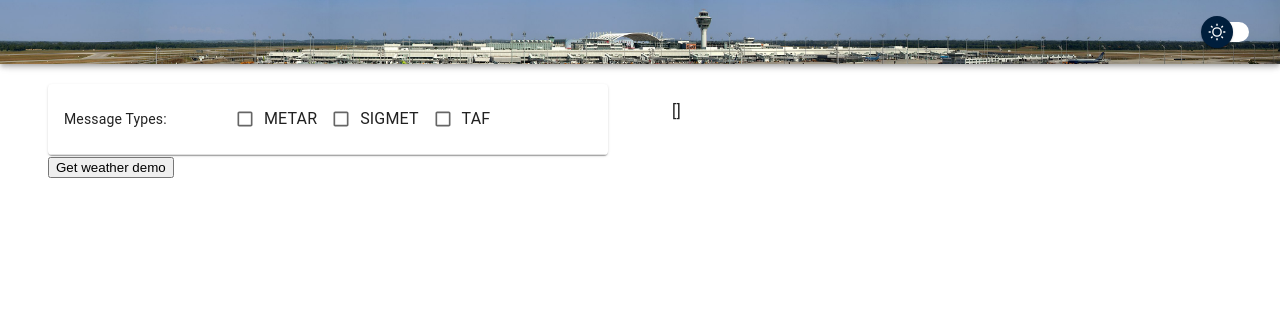
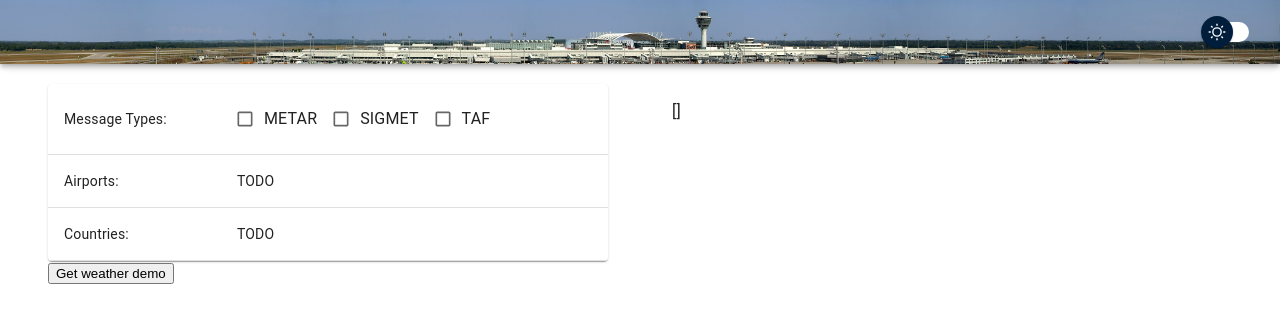
Before and after one commit to Kuchto47/ibl-weather-aviation, a React (Vite) app: page / in a window 1280 px wide. Shown: the top 322 px of the page. Built offline with nearby package versions, Linux system fonts and the light colour scheme.

Commit message:
design form

```diff
--- a/src/app/weather_briefing/components/Form.tsx
+++ b/src/app/weather_briefing/components/Form.tsx
@@ -2,10 +2,15 @@ import { PropsWithChildren, useState } from 'react';
 import { useFetchWeatherData } from '../hooks/useFetchWeatherData';
 import { WeatherQuery } from '../model/WeatherQuery';
 import { BriefingDataArray } from '../model/BriefingData';
-import { Container, Paper, Table, TableBody, TableCell, TableContainer, TableRow } from '@mui/material';
+import {
+    Paper,
+    Table,
+    TableBody,
+    TableCell,
+    TableContainer,
+    TableRow
+} from '@mui/material';
 import { Checkboxes } from './Checkboxes';
-
-type ReportType = 0 | 1 | 2;
 
 interface Props {
     onBriefingReceived: (briefing: BriefingDataArray) => void;
@@ -26,14 +31,24 @@ export const Form = (props: PropsWithChildren<Props>) => {
     return (
         <>
             <TableContainer component={Paper}>
-                <Table sx={{minWidth: '445px'}}>
+                <Table sx={{ minWidth: '445px' }}>
                     <TableBody>
                         <TableRow>
-                            <TableCell>
-                                Message Types:
-                            </TableCell>
+                            <TableCell>Message Types:</TableCell>
                             <TableCell>
                                 <Checkboxes />
+                            </TableCell>
+                        </TableRow>
+                        <TableRow>
+                            <TableCell>Airports:</TableCell>
+                            <TableCell>
+                                TODO
+                            </TableCell>
+                        </TableRow>
+                        <TableRow>
+                            <TableCell>Countries:</TableCell>
+                            <TableCell>
+                                TODO
                             </TableCell>
                         </TableRow>
                     </TableBody>
```
